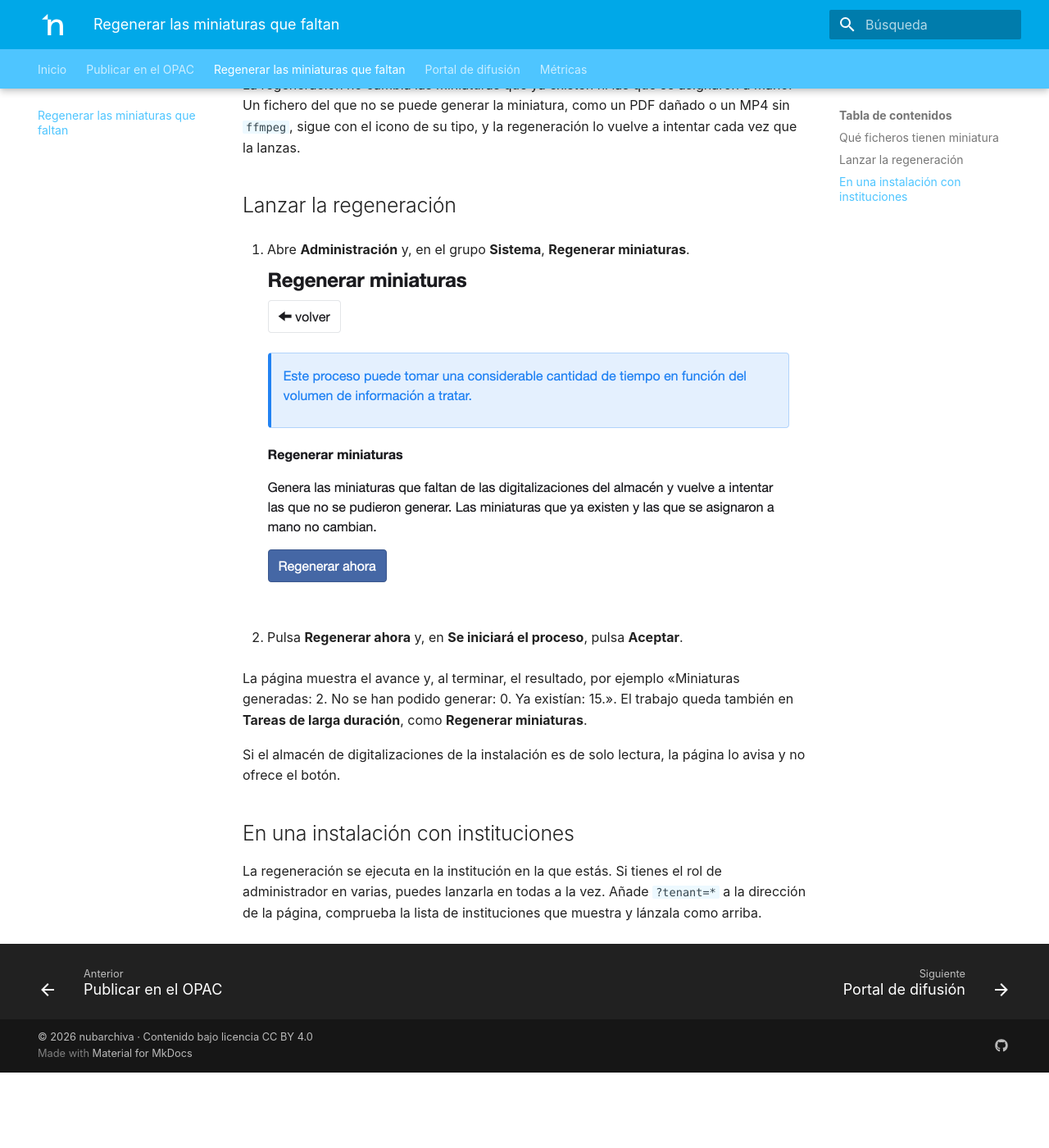
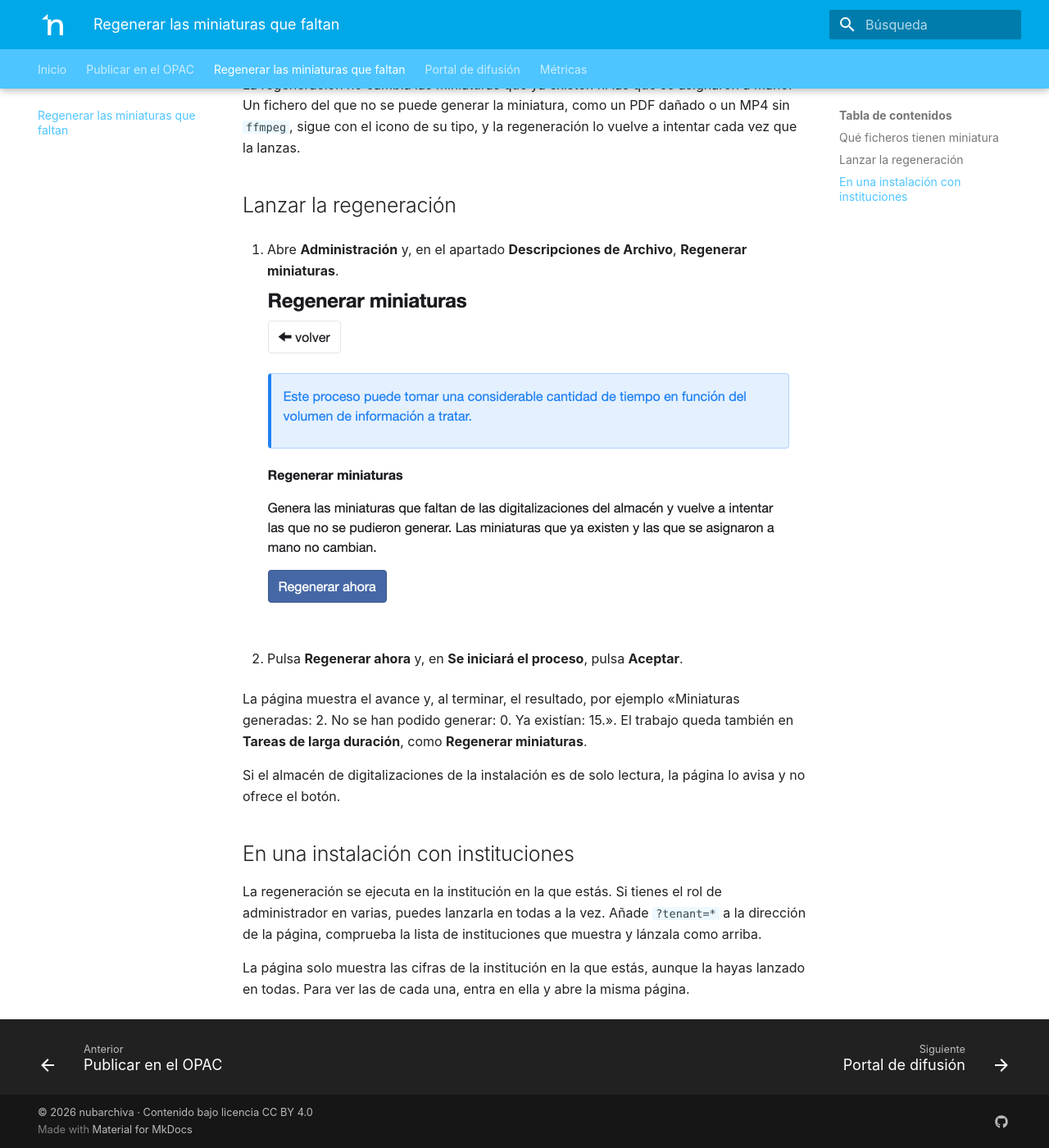
Before and after one commit to nubarchiva/nuba-docs, an MkDocs documentation site: the page built from docs/user-guide/regenerate-thumbnails.md, in a window 1280 px wide and 1400 px high, scrolled down 579 px. Shown: the whole window at 82% size. Built offline with MkDocs 1.6.1 and Material for MkDocs 9.7.7, drawn with Linux system fonts in a browser that asks for light colours; before the commit the page ends 1887 px from its top, so only the background shows below that.

Commit message:
docs(user-guide): «Regenerar miniaturas» en Descripciones de Archivo
La página de la guía nombra el apartado nuevo y dice dónde se ven las cifras de cada
institución cuando se lanza la regeneración en todas.

```diff
--- a/docs/user-guide/regenerate-thumbnails.md
+++ b/docs/user-guide/regenerate-thumbnails.md
@@ -21,7 +21,7 @@ vuelve a intentar cada vez que la lanzas.
 
 ## Lanzar la regeneración
 
-1. Abre **Administración** y, en el grupo **Sistema**, **Regenerar miniaturas**.
+1. Abre **Administración** y, en el apartado **Descripciones de Archivo**, **Regenerar miniaturas**.
 
     ![La página Regenerar miniaturas, con lo que hace la acción y el botón Regenerar ahora.](../assets/screenshots/es/regenerar-miniaturas/pagina.png){ width="638" }
 
@@ -37,3 +37,6 @@ Si el almacén de digitalizaciones de la instalación es de solo lectura, la pá
 La regeneración se ejecuta en la institución en la que estás. Si tienes el rol de administrador en varias, puedes
 lanzarla en todas a la vez. Añade `?tenant=*` a la dirección de la página, comprueba la lista de instituciones que
 muestra y lánzala como arriba.
+
+La página solo muestra las cifras de la institución en la que estás, aunque la hayas lanzado en todas. Para ver las de cada
+una, entra en ella y abre la misma página.
```
